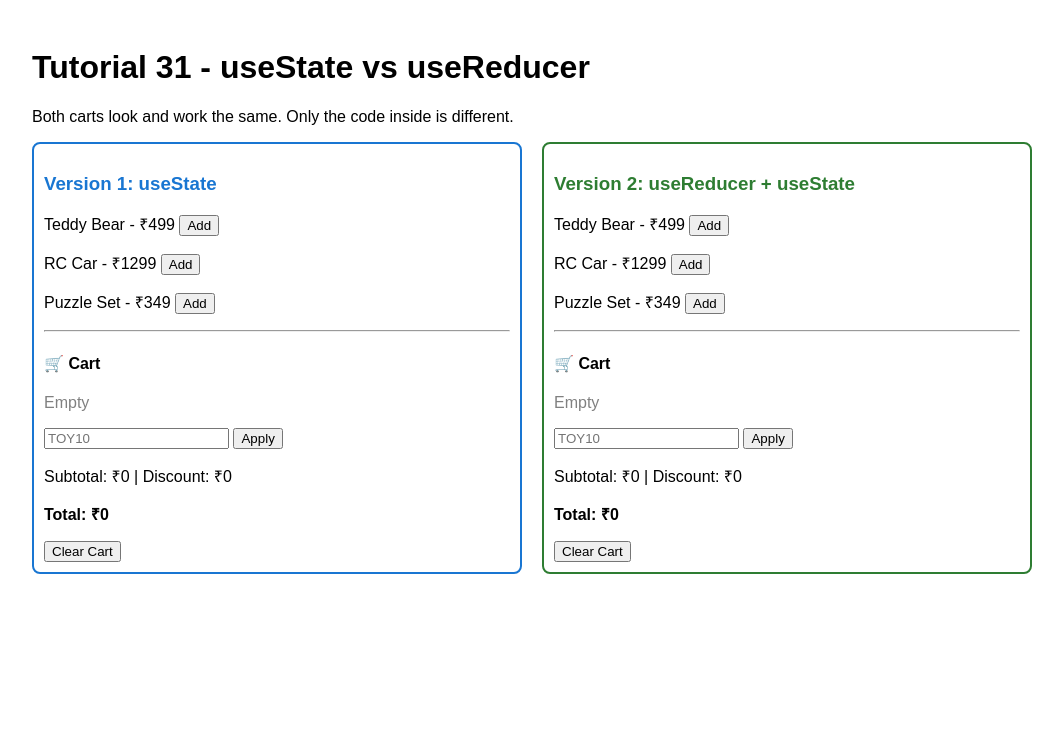
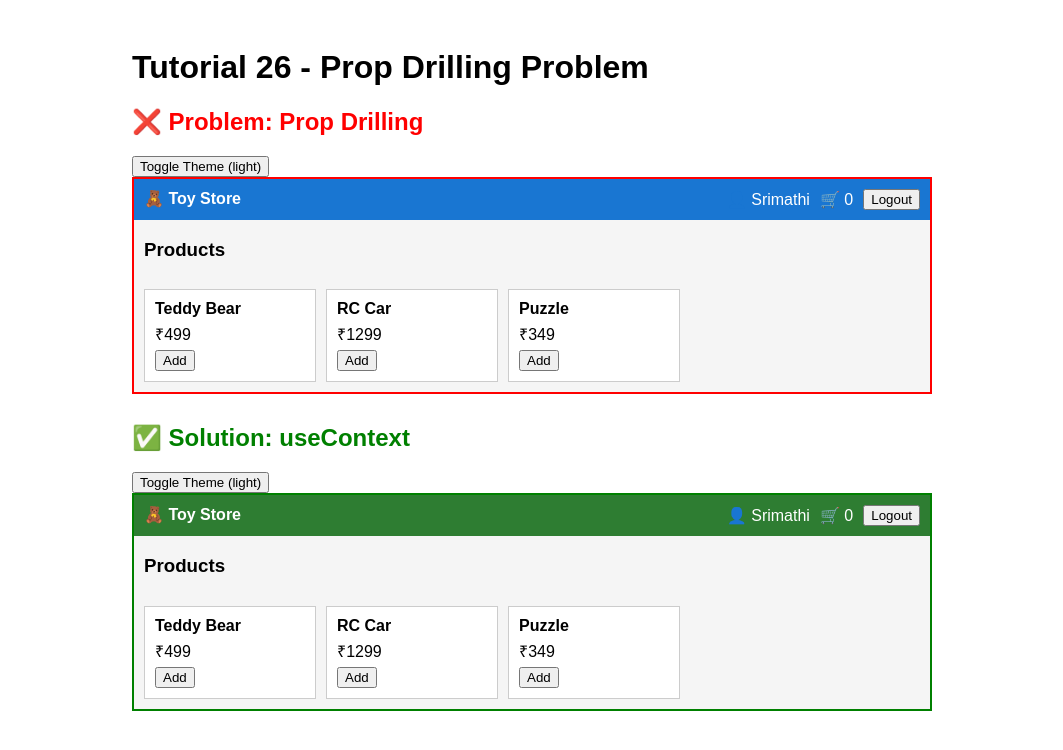
Before and after one commit to gsrimathimsc-dotcom/react-learning, a React (Vite) app in the folder tutorial2-app/: page / in a window 1280 px wide. Shown: the top 750 px of the page, without its empty margins (108-1171 px from the left). Built offline with nearby package versions, Linux system fonts and the light colour scheme.

Commit message:
Prop Drilling Problem

```diff
--- a/tutorial2-app/src/App.jsx
+++ b/tutorial2-app/src/App.jsx
@@ -1,17 +1,17 @@
 // App.jsx
-import CartWithUseState from "./compare/CartWithUseState";
-import CartWithUseReducer from "./compare/CartWithUseReducer";
+import DrillingProblem from "./propDrilling/DrillingProblem";
+import ContextSolution from "./propDrilling/ContextSolution";
 
 function App() {
   return (
-    <div style={{ fontFamily: "Arial", padding: "20px", maxWidth: "1000px", margin: "0 auto" }}>
-      <h1>Tutorial 31 - useState vs useReducer</h1>
-      <p>Both carts look and work the same. Only the code inside is different.</p>
+    <div style={{ fontFamily: "Arial", padding: "20px", maxWidth: "800px", margin: "0 auto" }}>
+      <h1>Tutorial 26 - Prop Drilling Problem</h1>
 
-      <div style={{ display: "flex", gap: "20px", flexWrap: "wrap" }}>
-        <CartWithUseState />
-        <CartWithUseReducer />
-      </div>
+      <h2 style={{ color: "red" }}>❌ Problem: Prop Drilling</h2>
+      <DrillingProblem />
+
+      <h2 style={{ color: "green", marginTop: "30px" }}>✅ Solution: useContext</h2>
+      <ContextSolution />
     </div>
   );
 }
--- /dev/null
+++ b/tutorial2-app/src/propDrilling/ContextSolution.jsx
@@ -0,0 +1,141 @@
+// ContextSolution.jsx
+import { createContext, useContext, useState } from "react";
+
+// 1. Create the context
+const StoreContext = createContext();
+
+// ===================== The components that USE the data read it directly =====================
+function UserMenu() {
+  const { user, cart, handleLogout } = useContext(StoreContext); // ✅ direct access
+  return (
+    <div style={{ display: "flex", gap: "10px", alignItems: "center" }}>
+      <span>👤 {user.name}</span>
+      <span>🛒 {cart.length}</span>
+      <button onClick={handleLogout}>Logout</button>
+    </div>
+  );
+}
+
+function ProductCard({ product }) {
+  const { theme, handleAddToCart } = useContext(StoreContext); // ✅ direct access
+  return (
+    <div
+      style={{
+        border: "1px solid #ccc",
+        padding: "10px",
+        width: "150px",
+        backgroundColor: theme === "dark" ? "#333" : "#fff",
+        color: theme === "dark" ? "#fff" : "#000",
+      }}
+    >
+      <h4 style={{ margin: "0 0 5px" }}>{product.name}</h4>
+      <p style={{ margin: "0 0 5px" }}>₹{product.price}</p>
+      <button onClick={() => handleAddToCart(product)}>Add</button>
+    </div>
+  );
+}
+
+// ===================== The middle components: NO extra props now =====================
+function Navbar() {
+  return (
+    <nav
+      style={{
+        display: "flex",
+        justifyContent: "space-between",
+        padding: "10px",
+        backgroundColor: "#2e7d32",
+        color: "white",
+      }}
+    >
+      <b>🧸 Toy Store</b>
+      <UserMenu />
+    </nav>
+  );
+}
+
+function ProductGrid({ products }) {
+  return (
+    <div
+      style={{
+        display: "flex",
+        gap: "10px",
+        flexWrap: "wrap",
+        padding: "10px",
+      }}
+    >
+      {products.map((p) => (
+        <ProductCard key={p.id} product={p} />
+      ))}
+    </div>
+  );
+}
+
+function Header() {
+  return (
+    <header>
+      <Navbar />
+    </header>
+  );
+}
+
+function MainContent({ products }) {
+  return (
+    <main>
+      <h3 style={{ padding: "0 10px" }}>Products</h3>
+      <ProductGrid products={products} />
+    </main>
+  );
+}
+
+function Layout({ products }) {
+  const { theme } = useContext(StoreContext);
+  return (
+    <div
+      style={{
+        border: "2px solid green",
+        backgroundColor: theme === "dark" ? "#222" : "#f5f5f5",
+      }}
+    >
+      <Header />
+      <MainContent products={products} />
+    </div>
+  );
+}
+
+// ===================== Owner: provides the data to everything inside =====================
+function ContextSolution() {
+  const [user, setUser] = useState({ name: "Srimathi" });
+  const [theme, setTheme] = useState("light");
+  const [cart, setCart] = useState([]);
+
+  const products = [
+    { id: 1, name: "Teddy Bear", price: 499 },
+    { id: 2, name: "RC Car", price: 1299 },
+    { id: 3, name: "Puzzle", price: 349 },
+  ];
+
+  function handleAddToCart(product) {
+    setCart((prev) => [...prev, product]);
+  }
+
+  function handleLogout() {
+    setUser({ name: "Guest" });
+    setCart([]);
+  }
+
+  return (
+    // 2. Wrap the tree in a Provider and give it the values
+    <StoreContext.Provider
+      value={{ user, theme, cart, handleAddToCart, handleLogout }}
+    >
+      <button
+        onClick={() => setTheme((t) => (t === "light" ? "dark" : "light"))}
+      >
+        Toggle Theme ({theme})
+      </button>
+      <Layout products={products} />
+    </StoreContext.Provider>
+  );
+}
+
+export default ContextSolution;
--- /dev/null
+++ b/tutorial2-app/src/propDrilling/DrillingProblem.jsx
@@ -0,0 +1,161 @@
+// DrillingProblem.jsx
+import { useState } from "react";
+
+// ===================== LEVEL 5: the ONLY components that use the data =====================
+function UserMenu({ user, cartCount, onLogout }) {
+  return (
+    <div style={{ display: "flex", gap: "10px", alignItems: "center" }}>
+      <span>👤 {user.name}</span>
+      <span>🛒 {cartCount}</span>
+      <button onClick={onLogout}>Logout</button>
+    </div>
+  );
+}
+
+function ProductCard({ product, theme, onAddToCart }) {
+  return (
+    <div
+      style={{
+        border: "1px solid #ccc",
+        padding: "10px",
+        width: "150px",
+        backgroundColor: theme === "dark" ? "#333" : "#fff",
+        color: theme === "dark" ? "#fff" : "#000",
+      }}
+    >
+      <h4 style={{ margin: "0 0 5px" }}>{product.name}</h4>
+      <p style={{ margin: "0 0 5px" }}>₹{product.price}</p>
+      <button onClick={() => onAddToCart(product)}>Add</button>
+    </div>
+  );
+}
+
+// ===================== LEVEL 4 =====================
+// ❌ Navbar does NOT use user, cartCount or onLogout. It only passes them on.
+function Navbar({ user, cartCount, onLogout }) {
+  return (
+    <nav
+      style={{
+        display: "flex",
+        justifyContent: "space-between",
+        padding: "10px",
+        backgroundColor: "#1976d2",
+        color: "white",
+      }}
+    >
+      <b>🧸 Toy Store</b>
+      <UserMenu user={user} cartCount={cartCount} onLogout={onLogout} />
+    </nav>
+  );
+}
+
+// ❌ ProductGrid does NOT use theme or onAddToCart. It only passes them on.
+function ProductGrid({ products, theme, onAddToCart }) {
+  return (
+    <div
+      style={{
+        display: "flex",
+        gap: "10px",
+        flexWrap: "wrap",
+        padding: "10px",
+      }}
+    >
+      {products.map((p) => (
+        <ProductCard
+          key={p.id}
+          product={p}
+          theme={theme}
+          onAddToCart={onAddToCart}
+        />
+      ))}
+    </div>
+  );
+}
+
+// ===================== LEVEL 3 =====================
+// ❌ Header does NOT use these props
+function Header({ user, cartCount, onLogout }) {
+  return (
+    <header>
+      <Navbar user={user} cartCount={cartCount} onLogout={onLogout} />
+    </header>
+  );
+}
+
+// ❌ MainContent does NOT use theme or onAddToCart
+function MainContent({ products, theme, onAddToCart }) {
+  return (
+    <main>
+      <h3 style={{ padding: "0 10px" }}>Products</h3>
+      <ProductGrid
+        products={products}
+        theme={theme}
+        onAddToCart={onAddToCart}
+      />
+    </main>
+  );
+}
+
+// ===================== LEVEL 2 =====================
+// ❌ Layout receives SIX props and uses only ONE (theme for the background)
+function Layout({ user, cartCount, onLogout, products, theme, onAddToCart }) {
+  return (
+    <div
+      style={{
+        border: "2px solid red",
+        backgroundColor: theme === "dark" ? "#222" : "#f5f5f5",
+      }}
+    >
+      <Header user={user} cartCount={cartCount} onLogout={onLogout} />
+      <MainContent
+        products={products}
+        theme={theme}
+        onAddToCart={onAddToCart}
+      />
+    </div>
+  );
+}
+
+// ===================== LEVEL 1: owns the data =====================
+function DrillingProblem() {
+  const [user, setUser] = useState({ name: "Srimathi" });
+  const [theme, setTheme] = useState("light");
+  const [cart, setCart] = useState([]);
+
+  const products = [
+    { id: 1, name: "Teddy Bear", price: 499 },
+    { id: 2, name: "RC Car", price: 1299 },
+    { id: 3, name: "Puzzle", price: 349 },
+  ];
+
+  function handleAddToCart(product) {
+    setCart((prev) => [...prev, product]);
+  }
+
+  function handleLogout() {
+    setUser({ name: "Guest" });
+    setCart([]);
+  }
+
+  return (
+    <div>
+      <button
+        onClick={() => setTheme((t) => (t === "light" ? "dark" : "light"))}
+      >
+        Toggle Theme ({theme})
+      </button>
+
+      {/* Six props passed down through 3–4 levels */}
+      <Layout
+        user={user}
+        cartCount={cart.length}
+        onLogout={handleLogout}
+        products={products}
+        theme={theme}
+        onAddToCart={handleAddToCart}
+      />
+    </div>
+  );
+}
+
+export default DrillingProblem;
```
